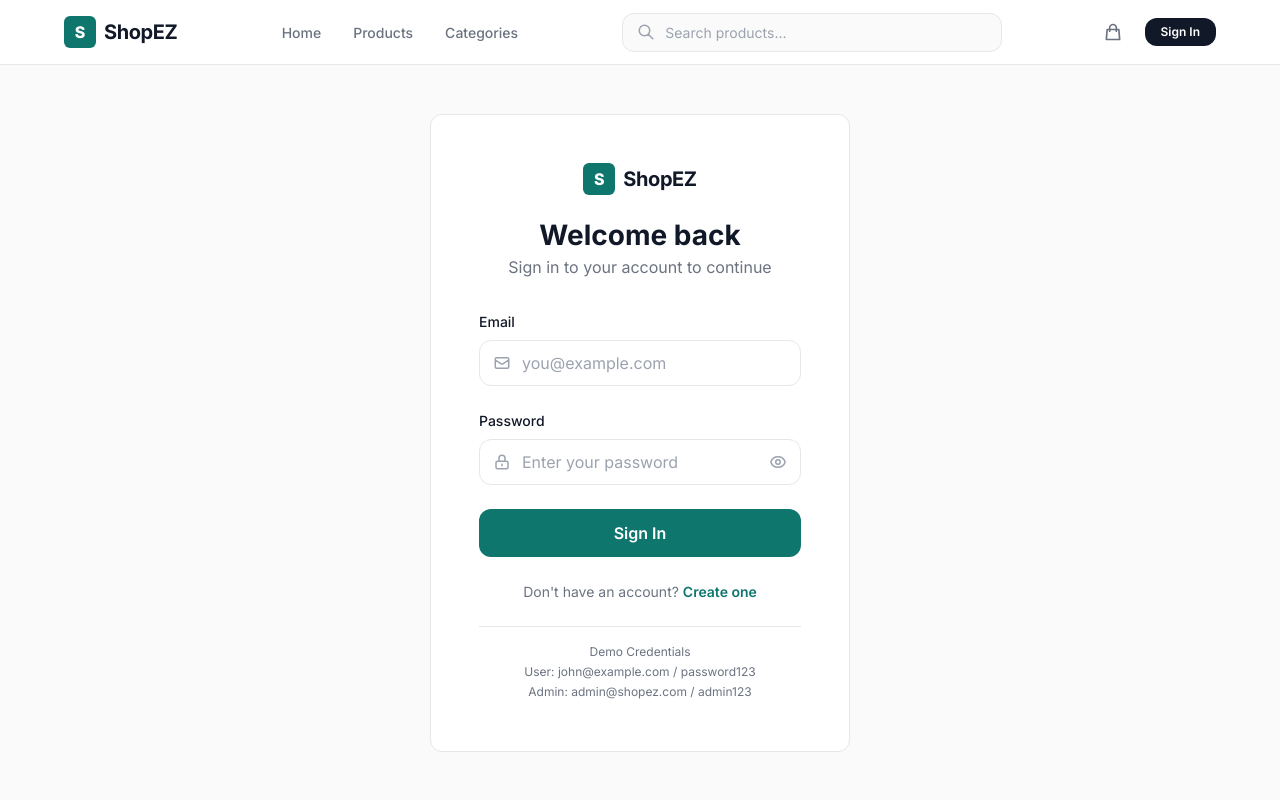
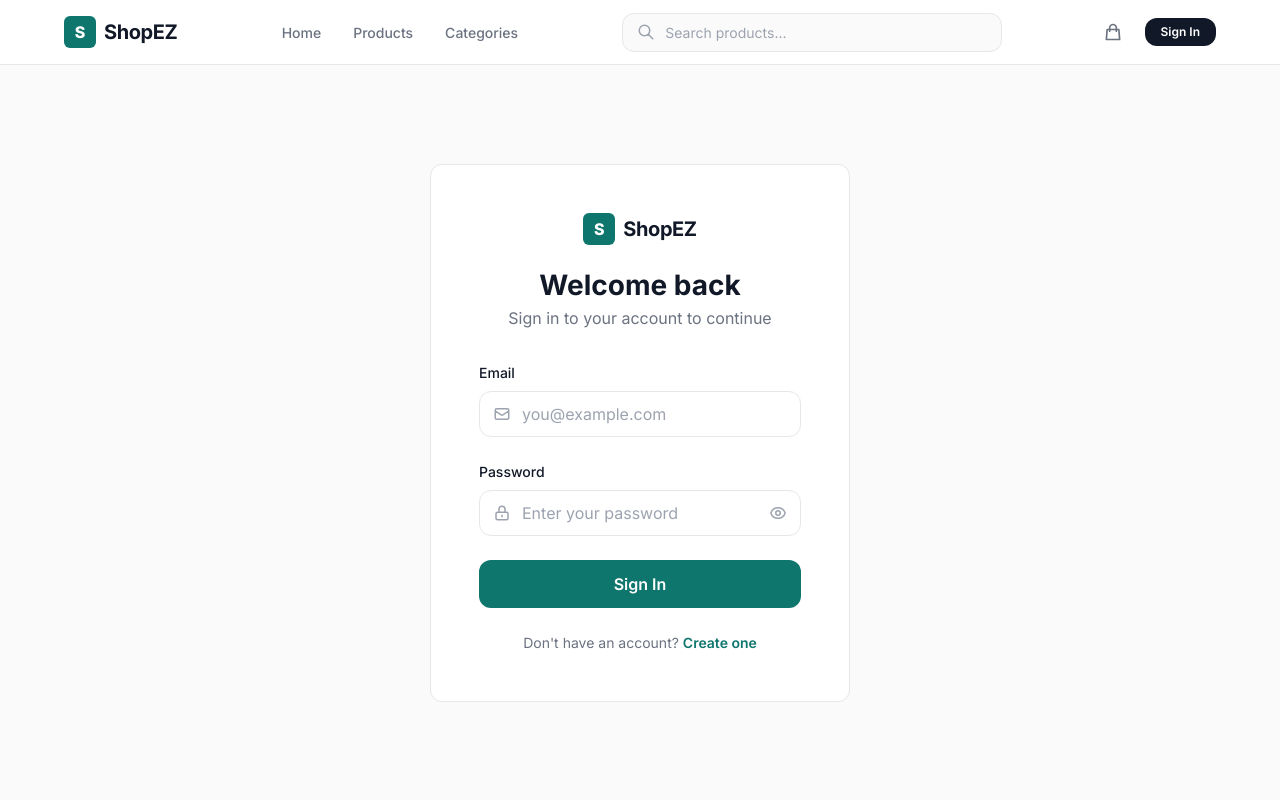
Before and after one commit to krikishan/smartBridge, a React (Vite) app in the folder client/: page /login in a window 1280 px wide. Shown: the top 800 px of the page. Built offline with nearby package versions, Linux system fonts and the light colour scheme; no server answers.

Commit message:
chore: remove demo credentials from login page

```diff
--- a/client/src/pages/Login.jsx
+++ b/client/src/pages/Login.jsx
@@ -88,11 +88,6 @@ export default function Login() {
           Don't have an account? <Link to="/register" className="auth-link">Create one</Link>
         </p>
 
-        <div className="auth-demo">
-          <p className="text-xs text-secondary">Demo Credentials</p>
-          <p className="text-xs text-secondary">User: john@example.com / password123</p>
-          <p className="text-xs text-secondary">Admin: admin@shopez.com / admin123</p>
-        </div>
       </motion.div>
     </main>
   );
```
